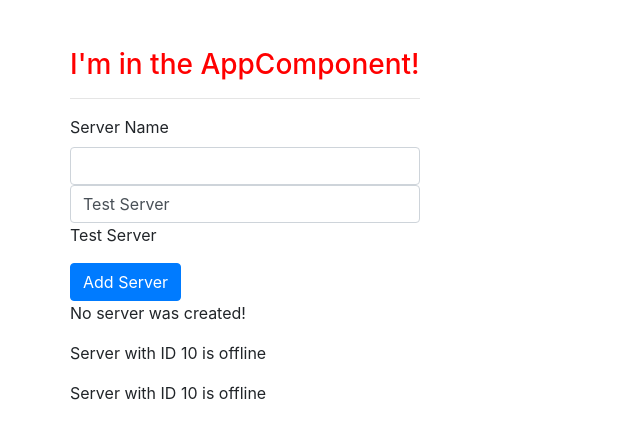
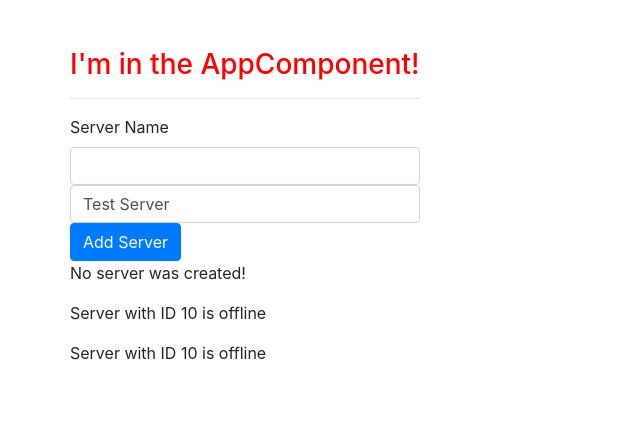
Before and after one commit to monikaando/Databinding, an Angular app: page / in a window 1280 px wide. Shown: the top 438 px of the page, without its empty margins (0-640 px from the left). Built offline with nearby package versions, Linux system fonts and the light colour scheme.

Commit message:
servarName

```diff
--- a/package.json
+++ b/package.json
@@ -16,6 +16,7 @@
     "@angular/compiler": "~9.1.11",
     "@angular/core": "~9.1.11",
     "@angular/forms": "~9.1.11",
+    "@angular/localize": "^9.1.11",
     "@angular/platform-browser": "~9.1.11",
     "@angular/platform-browser-dynamic": "~9.1.11",
     "@angular/router": "~9.1.11",
@@ -26,11 +27,11 @@
   },
   "devDependencies": {
     "@angular-devkit/build-angular": "~0.901.9",
-    "@angular/cli": "~9.1.9",
+    "@angular/cli": "^10.0.1",
     "@angular/compiler-cli": "~9.1.11",
-    "@types/node": "^12.11.1",
     "@types/jasmine": "~3.5.0",
     "@types/jasminewd2": "~2.0.3",
+    "@types/node": "^12.11.1",
     "codelyzer": "^5.1.2",
     "jasmine-core": "~3.5.0",
     "jasmine-spec-reporter": "~4.2.1",
--- a/src/app/servers/servers.component.html
+++ b/src/app/servers/servers.component.html
@@ -13,7 +13,7 @@
 class="form-control"
 [(ngModel)]="serverName"
 >
-<p>{{ serverName }}</p>
+<!-- <p>{{ serverName }}</p> -->
 <button  class="btn btn-primary" [disabled]="!allowNewServer" (click)="onCreateServer()">Add Server</button>
 <!-- <p [innerText]="allowNewServer"></p> -->
 <p>{{ serverCreationStatus }}</p>
--- a/src/app/servers/servers.component.ts
+++ b/src/app/servers/servers.component.ts
@@ -22,7 +22,7 @@
 
   ngOnInit(): void {}
     onCreateServer(){
-      this.serverCreationStatus = "Server was created!";
+      this.serverCreationStatus = "Server was created! Name is:" + this.serverName;
     }
     onUpdateServerName(event: Event) {
       this.serverName = (<HTMLInputElement>event.target).value;
--- a/src/polyfills.ts
+++ b/src/polyfills.ts
@@ -1,3 +1,7 @@
+/***************************************************************************************************
+ * Load `$localize` onto the global scope - used if i18n tags appear in Angular templates.
+ */
+import '@angular/localize/init';
 /**
  * This file includes polyfills needed by Angular and is loaded before the app.
  * You can add your own extra polyfills to this file.
```
Also changed, not shown: 1 other file (tests, documents, lock files or other folders).
